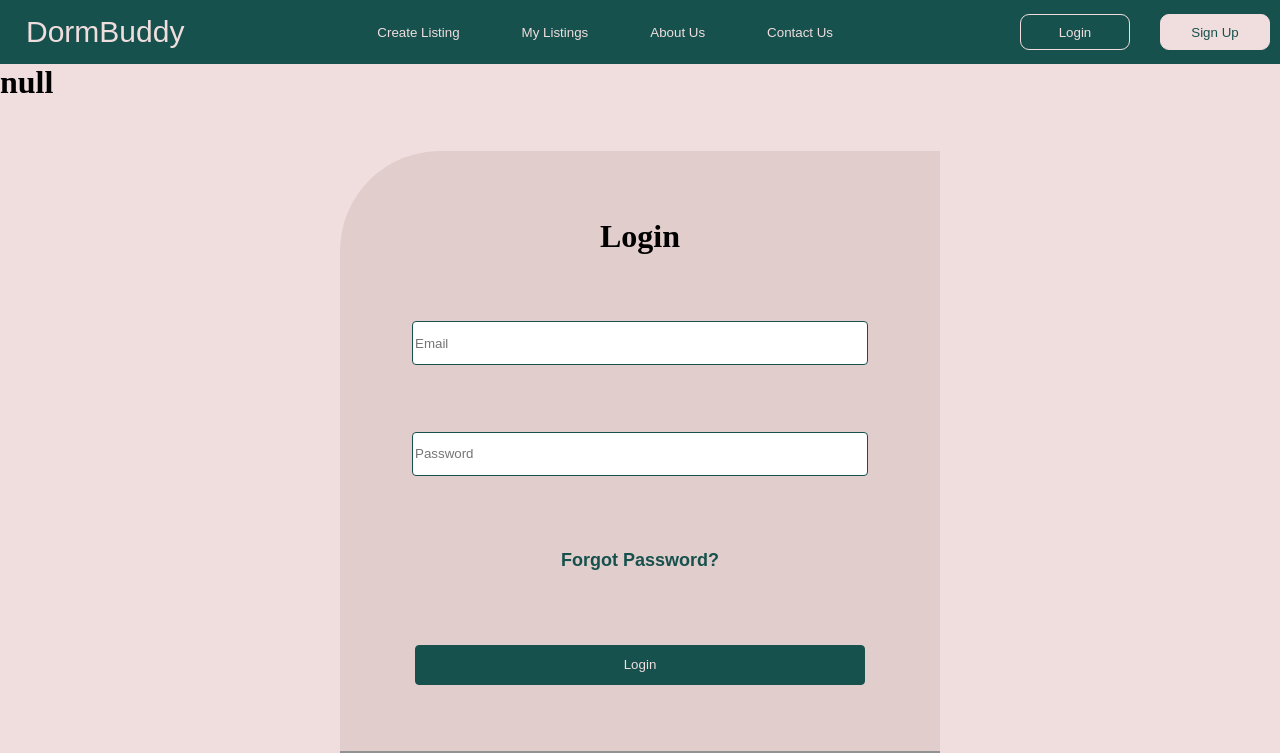
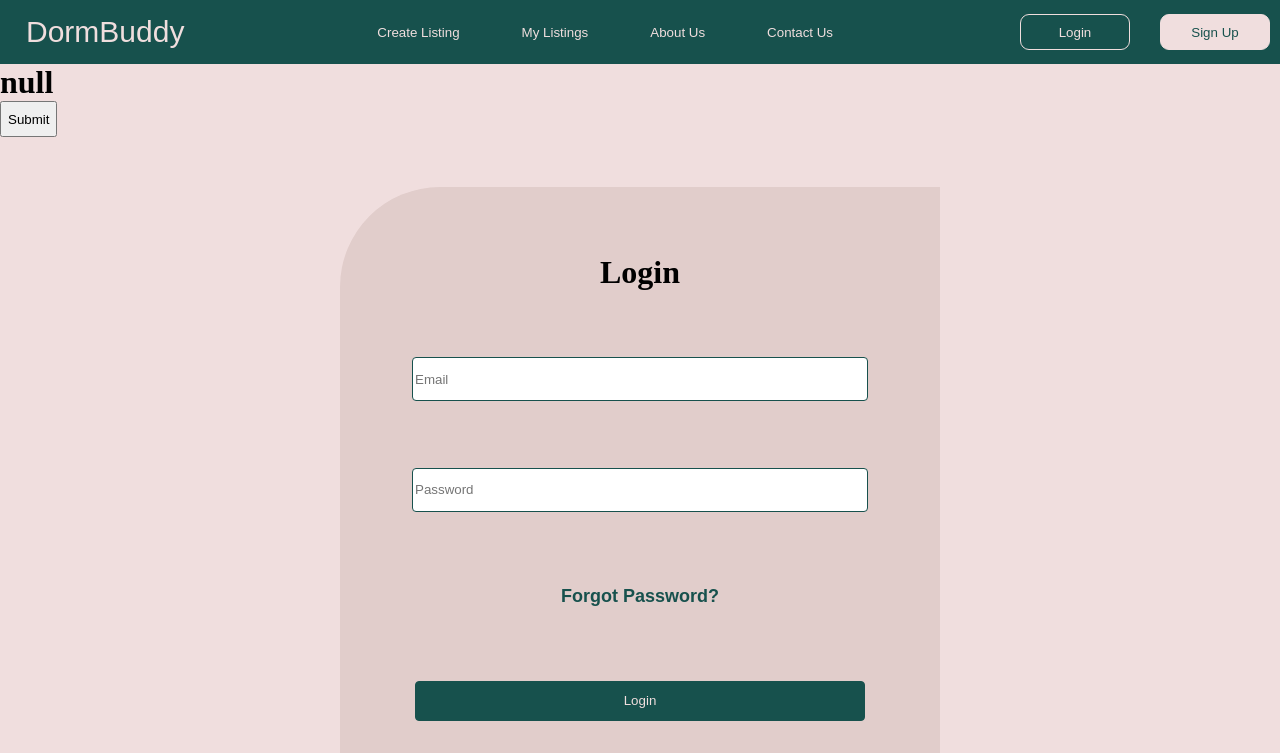
Before and after one commit to KrabbyKrabby/dormbuddy, a React (Create React App) app: page /login in a window 1280 px wide. Shown: the top 753 px of the page. Built offline with nearby package versions, Linux system fonts and the light colour scheme; no server answers.

Commit message:
Post method test

```diff
--- a/src/pages/LoginPage.js
+++ b/src/pages/LoginPage.js
@@ -6,7 +6,8 @@ import './CSS/LoginPage.css';
 import axios from 'axios';
 import React from 'react';
 
-const baseURL = "https://api.imgflip.com/get_memes"
+const getURL = "https://tourismpracticespring-production.up.railway.app/api/v1/tourism"
+const postURL = "https://tourismpracticespring-production.up.railway.app/api/v1/tourism/add"
 
 export default function LoginPage(props) {
 
@@ -14,19 +15,33 @@ export default function LoginPage(props) {
     const [post, setPost] = React.useState(null);
 
     React.useEffect(() => {
-        axios.get(baseURL).then((response) => {
-                setPost(response.data);
-            })
+        axios.get(getURL).then((response) => {
+            setPost(response.data);
+        })
             .catch((err) => {
                 console.log(err);
             })
     });
 
+    function createPost() {
+        axios.post(postURL, {
+            spotName: "go right fn",
+            openingDate: "2021-01-01",
+            closingDate: "2021-12-31",
+            description: "no no ",
+            location: "France"
+        })
+            .then((response) => {
+                setPost(response.data);
+            });
+    }
+
     return (
         <main className="main">
-            <Navbar {...props}/>
+            <Navbar {...props} />
             <h1>{JSON.stringify(post)}</h1>
-            <LoginCard {...props}/>
+            <button onClick={createPost}>Submit</button>
+            <LoginCard {...props} />
             <Footer />
         </main>
     );
```
